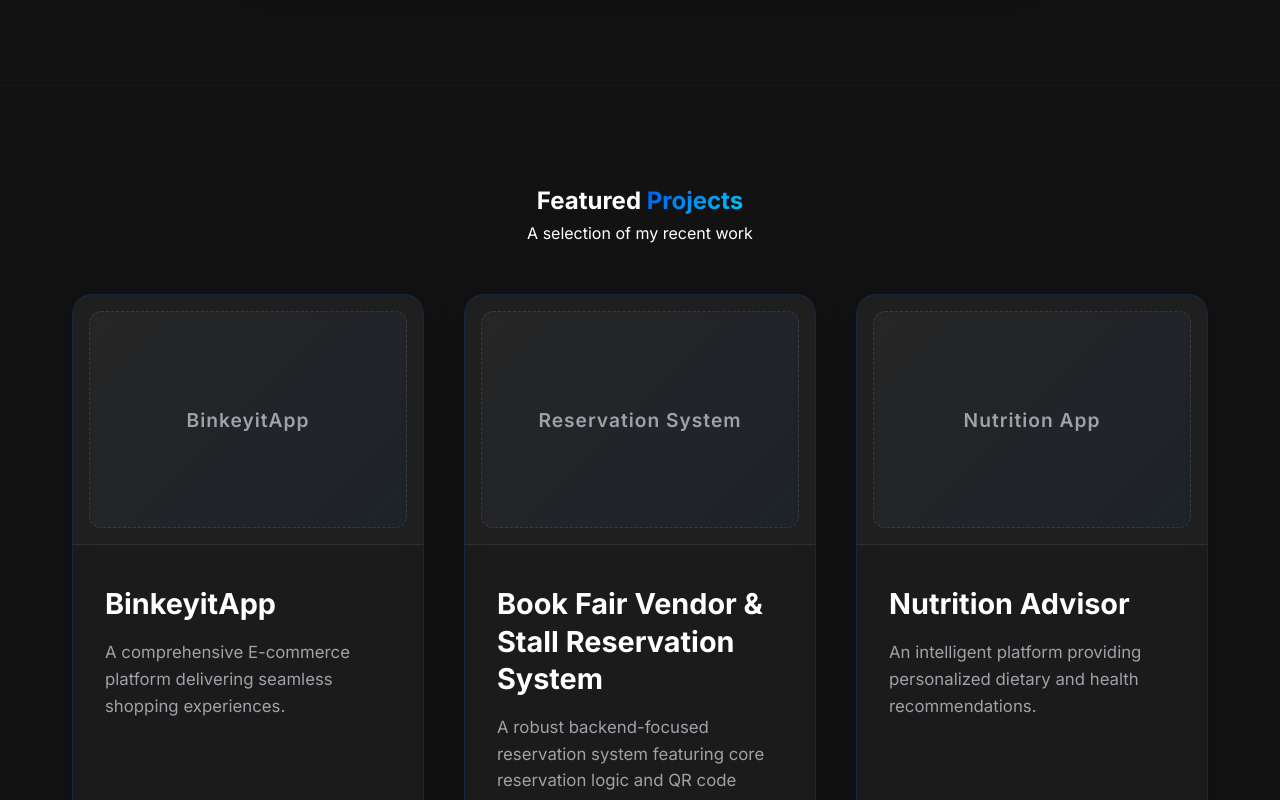
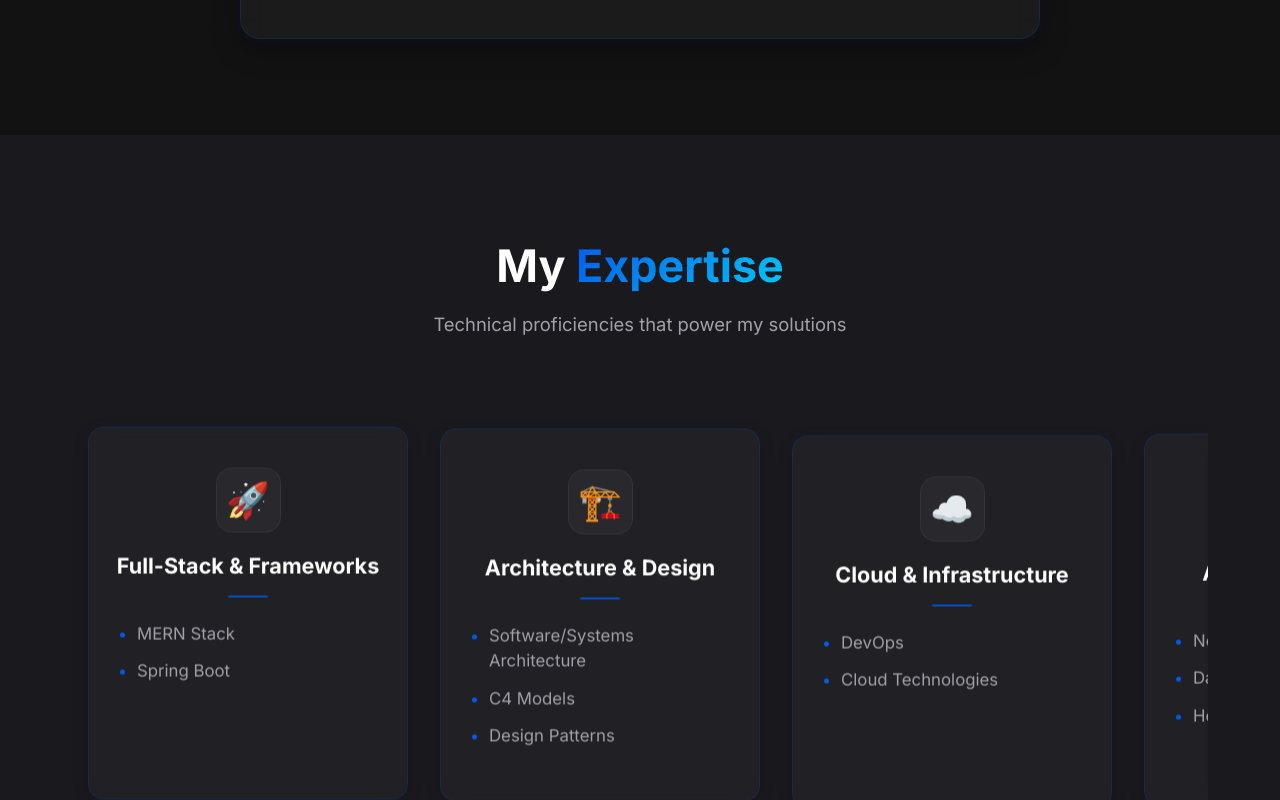
Before and after one commit to nadeera-se22018/mern-portfolio, a React app in the folder frontend/: page / in a window 1280 px wide. Shown: the part 1460-2260 px from the top of the page. Built offline with nearby package versions, Linux system fonts and the light colour scheme; the HTML template or start-up script is replaced by a standard one.

Commit message:
feat: initialize App component with layout structure and core sections

```diff
--- a/frontend/src/App.jsx
+++ b/frontend/src/App.jsx
@@ -2,8 +2,9 @@ import React from 'react';
 import Navbar from './components/Navbar';
 import Hero from './components/Hero';
 import AboutMe from './components/AboutMe';
+import Skills from './components/Skills';
 import Projects from './components/Projects';
-import Testimonials from './components/Testimonials';
+
 import Footer from './components/Footer';
 
 function App() {
@@ -13,8 +14,9 @@ function App() {
       <main style={{ paddingTop: '80px' }}>
         <Hero />
         <AboutMe />
+        <Skills />
         <Projects />
-        <Testimonials />
+
       </main>
       <Footer />
     </div>
```
